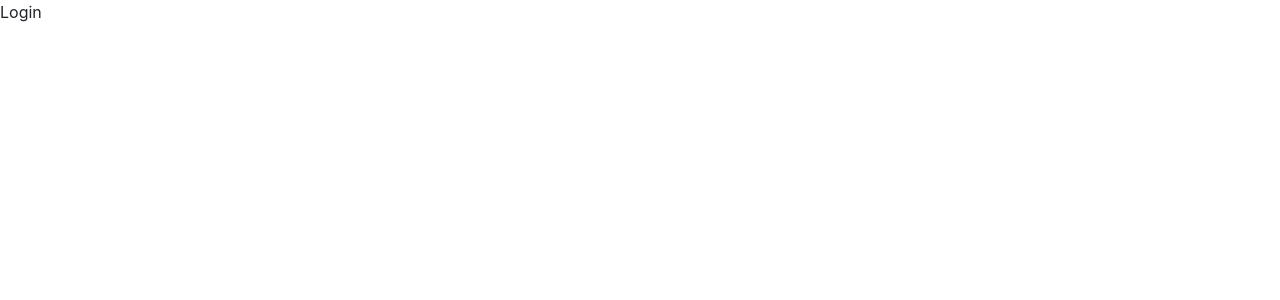
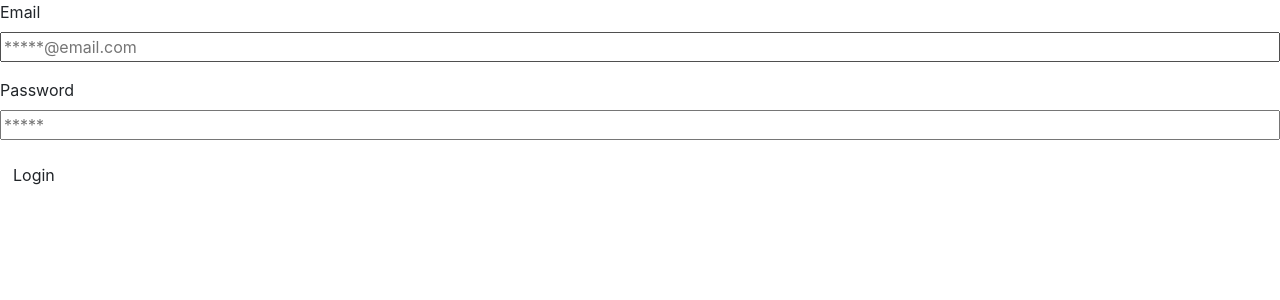
Before and after one commit to ckwanted/cecotec-challenge-react, a React (Create React App) app: page /login in a window 1280 px wide. Shown: the top 300 px of the page. Built offline with nearby package versions, Linux system fonts and the light colour scheme.

Commit message:
WIP login form

```diff
--- a/src/Router.tsx
+++ b/src/Router.tsx
@@ -23,7 +23,7 @@ import {
 import { AuthenticatedRoute } from "./guards";
 
 // MARK: - Routes
-export default () => {
+const Router = (): JSX.Element => {
     return(
         <Provider store={store}>
             <PersistGate loading={null} persistor={persistor}>
@@ -52,3 +52,5 @@ export default () => {
         </Provider>
     );
 }
+
+export default Router;
--- /dev/null
+++ b/src/components/LabelInput.tsx
@@ -0,0 +1,33 @@
+import React from "react";
+
+interface CactusLabelInputProps {
+    labelTitle: string;
+    inputAttributes: any;
+    errorMessage?: string | null;
+}
+
+const LabelInput = (props: CactusLabelInputProps) => {
+
+    const _showErrors = () => {
+
+        if(props.errorMessage === null || props.errorMessage?.length === 0) return null;
+
+        return (<div className="mt-2 form__invalid-feedback font-weight-bold">{props.errorMessage}</div>);
+
+    }
+
+    const customClasses = props.inputAttributes.classProps ? props.inputAttributes.classProps : "";
+
+    return(
+        <label className="w-100">
+            <span className="form__label">{props.labelTitle}</span>
+            <input
+                {...props.inputAttributes}
+                className={`w-100 mt-2 ${customClasses}`}
+            />
+            {_showErrors()}
+        </label>
+    );
+};
+
+export default React.memo(LabelInput);
--- /dev/null
+++ b/src/components/LoginForm/LoginForm.tsx
@@ -0,0 +1,82 @@
+import React from 'react';
+import { useTranslation } from 'react-i18next';
+import { useForm } from "react-hook-form";
+import { LabelInput } from "../../components";
+import { useFormValidatorEmail, useFormValidatorText } from "../../hooks";
+
+export type LoginInputs = {
+    email: string;
+    password: string;
+}
+
+interface LoginFormProps {
+    onSubmit: (data: LoginInputs) => void;
+    btnLoading?: boolean;
+};
+
+const LoginForm: React.FC<LoginFormProps> = (props: LoginFormProps): JSX.Element => {
+
+    const [t] = useTranslation();
+    const { handleSubmit, register, errors } = useForm<LoginInputs>();
+
+    const _handleOnSubmit = (data: LoginInputs) => {
+        props.onSubmit(data);
+    }
+
+    const _renderBtnSubmit = () => {
+        return (
+            <button
+                data-testid="submit"
+                type="submit"
+                className="btn mt-2"
+                disabled={props.btnLoading ?? false}
+            >
+                {t('Login')}
+            </button>
+        );
+    }
+
+    const emailRegister = register(useFormValidatorEmail());
+    const passwordRegister = register(useFormValidatorText());
+
+    return(
+        <form onSubmit={handleSubmit(_handleOnSubmit)}>
+
+            <LabelInput
+                labelTitle={t('Email')}
+                inputAttributes={{
+                    "data-testid": "email",
+                    id: "email",
+                    name: "email",
+                    type:  "email",
+                    placeholder: "*****@email.com",
+                    autoComplete: "email",
+                    ref: emailRegister,
+                }}
+                errorMessage={errors.email ? errors.email.message : null}
+            />
+
+            <div className="mt-2">
+                <LabelInput
+                    labelTitle={t('Password')}
+                    inputAttributes={{
+                        "data-testid": "password",
+                        id: "password",
+                        name: "password",
+                        type:  "password",
+                        placeholder: "*****",
+                        autoComplete: "current-password",
+                        ref: passwordRegister,
+                    }}
+                    errorMessage={errors.password ? errors.password.message : null}
+                />
+            </div>
+
+            {_renderBtnSubmit()}
+
+        </form>
+    );
+
+};
+
+export default React.memo(LoginForm);
--- /dev/null
+++ b/src/components/index.tsx
@@ -0,0 +1,7 @@
+import LabelInput from "./LabelInput";
+import LoginForm from "./LoginForm/LoginForm";
+
+export {
+    LabelInput,
+    LoginForm,
+}
--- a/src/guards/AuthenticatedRoute.tsx
+++ b/src/guards/AuthenticatedRoute.tsx
@@ -3,18 +3,17 @@ import {
     Route,
     Redirect,
 } from "react-router-dom";
-import { store } from '../store';
+import { isAuthenticated } from '../models/User';
 
-export default (props: any): JSX.Element => {
+const AuthenticatedRoute = (props: any): JSX.Element => {
 
     const {children, ...rest} = props;
-    const { authReducer: { token } } = store.getState();
 
     return (
         <Route
             {...rest}
             render={({ location }) =>
-                token ? (
+                isAuthenticated() ? (
                     <Redirect
                         to={{
                             pathname: "/dashboard",
@@ -29,3 +28,5 @@ export default (props: any): JSX.Element => {
     );
 
 }
+
+export default AuthenticatedRoute;
--- a/src/guards/PrivateRoute.tsx
+++ b/src/guards/PrivateRoute.tsx
@@ -3,18 +3,17 @@ import {
     Route,
     Redirect,
 } from "react-router-dom";
-import { store } from '../store';
+import { isAuthenticated } from '../models/User';
 
-export default (props: any): JSX.Element => {
+const PrivateRoute = (props: any): JSX.Element => {
 
     const {children, ...rest} = props;
-    const { authReducer: { token } } = store.getState();
 
     return (
         <Route
             {...rest}
             render={({ location }) =>
-                token ? (
+                isAuthenticated() ? (
                     children
                 ) : (
                     <Redirect
@@ -29,3 +28,5 @@ export default (props: any): JSX.Element => {
     );
 
 }
+
+export default PrivateRoute;
--- /dev/null
+++ b/src/hooks/index.tsx
@@ -0,0 +1,7 @@
+import useFormValidatorEmail from "./validators/useFormValidatorEmail";
+import useFormValidatorText from "./validators/useFormValidatorText";
+
+export {
+    useFormValidatorEmail,
+    useFormValidatorText,
+}
--- /dev/null
+++ b/src/hooks/validators/useFormValidatorEmail.tsx
@@ -0,0 +1,17 @@
+import { useTranslation } from 'react-i18next';
+
+const useFormValidatorEmail = () => {
+
+    const [t] = useTranslation();
+
+    return {
+        required: t('field_required').toString(),
+        pattern: {
+            value: /^[A-Z0-9._%+-]+@[A-Z0-9.-]+\.[A-Z]{2,4}$/i,
+            message: t('invalid_email_address')
+        }
+    };
+
+}
+
+export default useFormValidatorEmail;
--- /dev/null
+++ b/src/hooks/validators/useFormValidatorText.tsx
@@ -0,0 +1,13 @@
+import { useTranslation } from 'react-i18next';
+
+const useFormValidatorText = () => {
+
+    const [t] = useTranslation();
+
+    return {
+        required: t('field_required').toString(),
+    }
+
+}
+
+export default useFormValidatorText;
--- a/src/models/User.tsx
+++ b/src/models/User.tsx
@@ -1,3 +1,5 @@
+import { store } from '../store';
+
 export default interface User {
     id: string;
     name: string;
@@ -5,3 +7,11 @@ export default interface User {
     created_at: string;
     updated_at: string;
 };
+
+export function isAuthenticated(): boolean {
+
+    const { authReducer: { token } } = store.getState();
+
+    return token !== null;
+
+}
--- a/src/pages/Login/Login.tsx
+++ b/src/pages/Login/Login.tsx
@@ -1,15 +1,25 @@
-import React, { useState } from 'react';
-import { useTranslation } from 'react-i18next';
+import React from 'react';
+import { useDispatch, useSelector } from "react-redux";
+// import * as actionCreator from "../../actions";
+import LoginForm, { LoginInputs } from "../../components/LoginForm/LoginForm";
 
 interface LoginProps {};
 
 const Login: React.FC<LoginProps> = (props: LoginProps): JSX.Element => {
 
-    const [t] = useTranslation();
+    const dispath = useDispatch();
+    const { isLoading } = useSelector((store: any) => store.authReducer);
+
+    const _handleOnSubmit = (data: LoginInputs) => {
+        // dispath( actionCreator.authLogin(data.email, data.password) );
+    }
 
     return(
         <div>
-            Login
+            <LoginForm
+                onSubmit={_handleOnSubmit}
+                btnLoading={isLoading}
+            />
         </div>
     );
 
```
Also changed, not shown: 1 other file (tests, documents, lock files or other folders).
